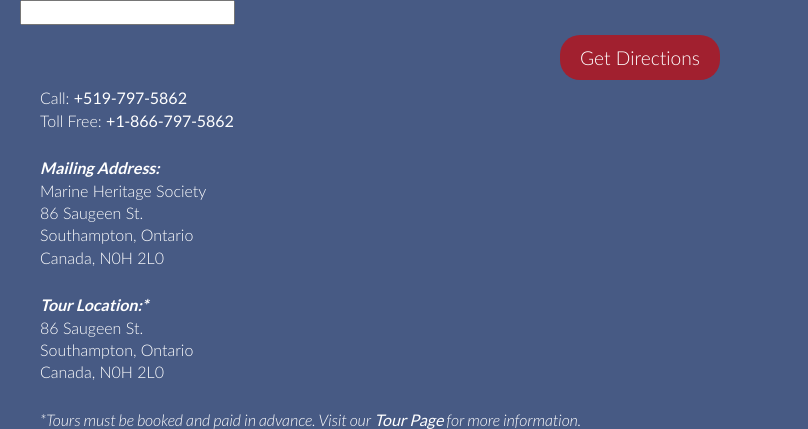
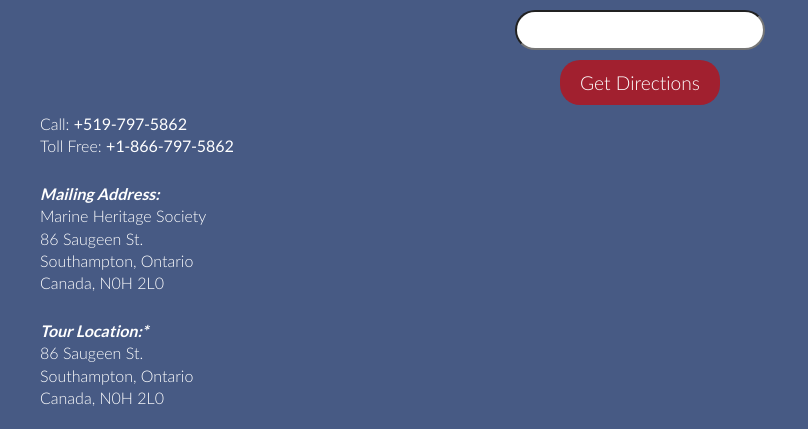
Before and after one commit to mvcrossley/crossley-koza-chantry-island, a PHP site: page /koza_lauren_3014_r3/ in a window 1280 px wide. Shown: the part 2727-3156 px from the top of the page, without its empty margins (0-808 px from the left). Run offline with PHP 8.4, Linux system fonts and the light colour scheme; some libraries are stand-ins or nearby versions.

Commit message:
Final styling done

```diff
--- a/css/app.css
+++ b/css/app.css
@@ -687,6 +687,20 @@ a{
     height: 300px;
 }
 
+#address-box{
+    text-align: center;
+    margin-top: 10px;
+}
+
+#address-box input{
+    border-radius: 20px;
+    height: 40px;
+    width: 250px;
+    font-size: 1.1em;
+    padding: 5px;
+    text-align: center;
+}
+
 #get-directions p{
     text-align: center;
     margin-top: 20px;
--- a/includes/footer.html
+++ b/includes/footer.html
@@ -6,7 +6,7 @@
 	    	<h3 class="center white">Find us</h3>
 		    <div id="contactMap" class="column small-12 medium-7">
 		    <div id="map"></div>
-		    <div><input type="textbox" id="address"></div>
+		    <div id="address-box"><input type="textbox" id="address"></div>
 		    <div id="get-directions"><p><a>Get Directions</a></p></div>
 		    	<!--<iframe src="https://www.google.com/maps/embed?pb=!1m18!1m12!1m3!1d20483.485958391586!2d-81.40941953936849!3d44.48531083965202!2m3!1f0!2f0!3f0!3m2!1i1024!2i768!4f13.1!3m3!1m2!1s0x8829ce5f8c20f7df%3A0x1401a4a7bb9f19b6!2sChantry+Island!5e0!3m2!1sen!2sca!4v1486589594754" style="border:0" allowfullscreen></iframe>-->
 		    </div>
```
